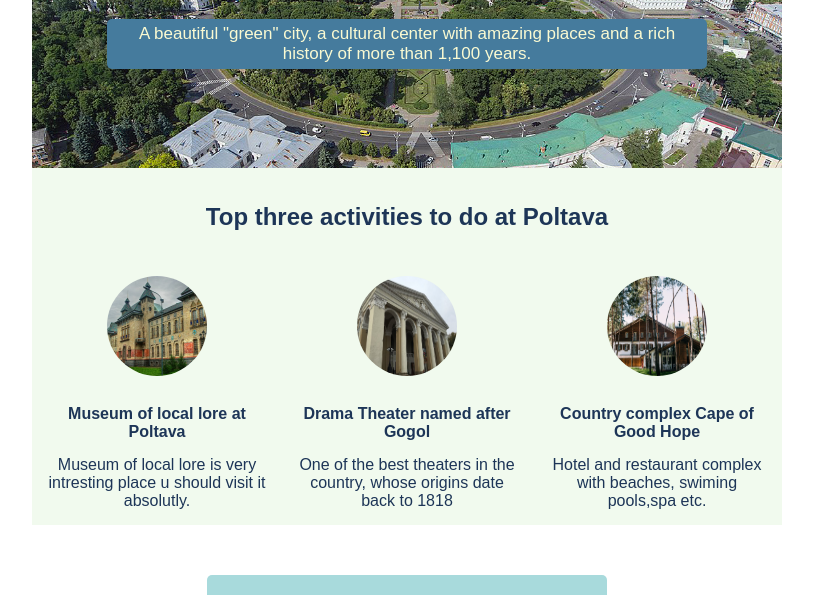
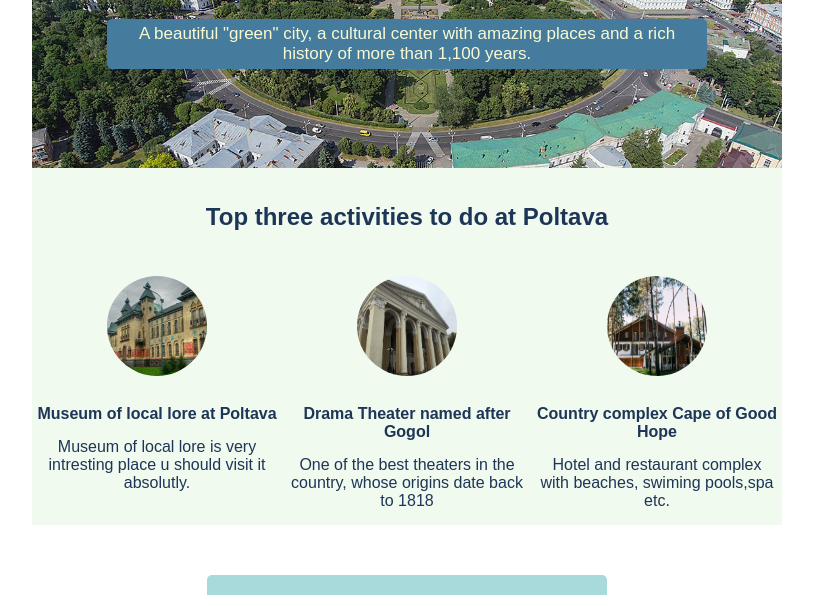
Before and after one commit to CoderAtH0me/pltv, a plain HTML site: page index.html in a window 1280 px wide. Shown: the part 132-727 px from the top of the page, without its empty margins (233-1046 px from the left). Drawn offline with Linux system fonts and the light colour scheme; a web font is replaced by a local one.

Commit message:
Update style.css

```diff
--- a/style.css
+++ b/style.css
@@ -71,10 +71,10 @@ p {
 }
 .top-description {
   font-weight: 900;
-  margin: 15px 15px;
+  margin: 15px 5px;
 }
 .bot-description {
-  margin: 0px 15px 15px 15px;
+  margin: 0px 5px 15px 5px;
 }
 #cover-container-two {
   background-color: #ffffff;
```
